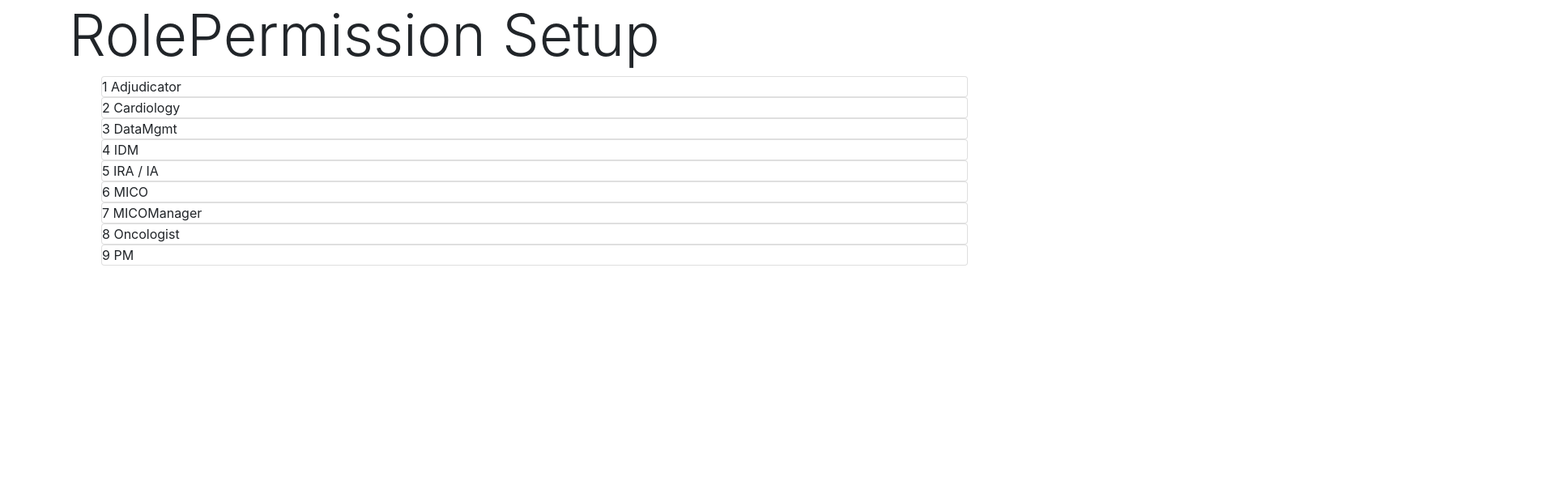
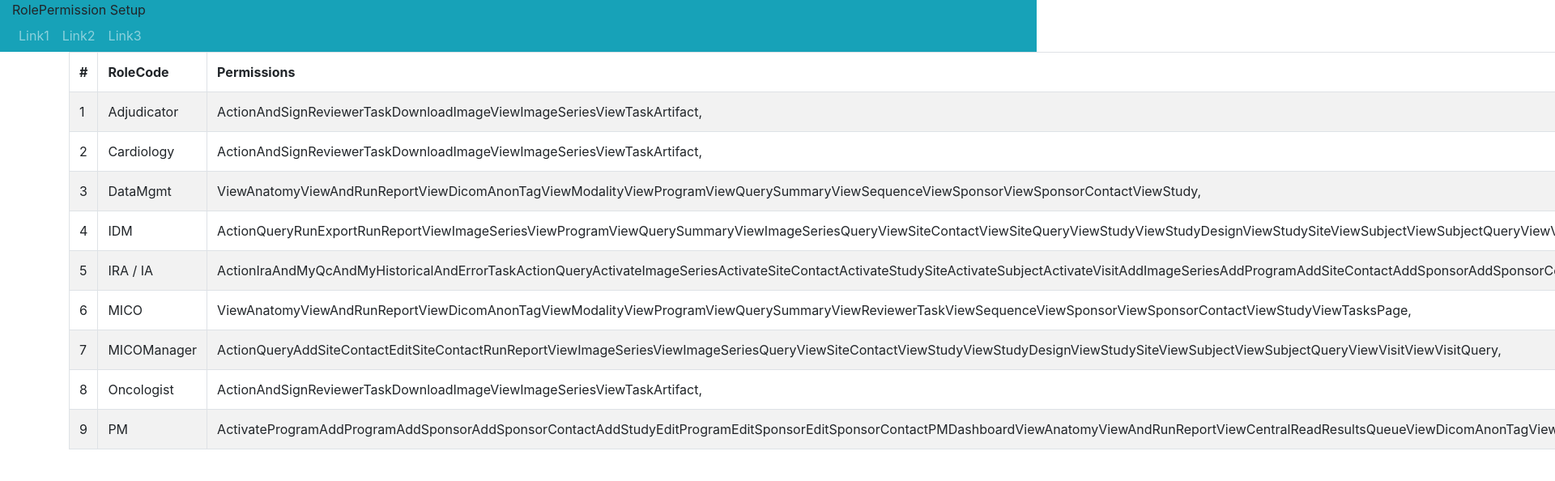
Before and after one commit to SergeyKozlovskij/reactTraining, a React (Create React App) app: page / in a window 1280 px wide. Shown: the top 594 px of the page at 81% size, 1920 px wide, since content can reach past the window. Built offline with nearby package versions, Linux system fonts and the light colour scheme.

Commit message:
trying bootstrap table

```diff
--- a/public/index.html
+++ b/public/index.html
@@ -4,6 +4,24 @@
     <title>React App</title>
 </head>
 <body>
+<nav class="navbar-static-top navbar-expand-lg bg-info bg-primary navbar-dark">
+    <div class="container-fluid">
+        <div class="navbar-header">
+            RolePermission Setup
+        </div>
+        <ul class="navbar-nav">
+            <li class="nav-item">
+                <a href="#" class="nav-link">Link1</a>
+            </li>
+            <li class="nav-item">
+                <a href="#" class="nav-link">Link2</a>
+            </li>
+            <li class="nav-item">
+                <a href="#" class="nav-link">Link3</a>
+            </li>
+        </ul>
+    </div>
+</nav>
 <div id="root"></div>
 </body>
 </html>
--- a/src/components/App.js
+++ b/src/components/App.js
@@ -7,9 +7,6 @@ class App extends Component {
     render() {
         return (
             <div className="container">
-                <h1 className="display-3">
-                    RolePermission Setup
-                </h1>
                 <RoleList/>
             </div>
         )
--- a/src/components/RoleList/index.js
+++ b/src/components/RoleList/index.js
@@ -4,14 +4,29 @@ import roles from '../../fixtures'
 import './style.css'
 
 class UserTable extends Component {
+
+
     roles = roles.map((role, index) => {
-        return (<Role role={role} index={index}/>)
+        return (
+            <tr>
+                <td>{index + 1}</td>
+                <td className="role_li" key={role.id}>{role.roleCode}</td>
+                <td>{role.permissions.map(permission => {
+                    return permission.permissionCode;
+                }).concat(", ")}</td>
+            </tr>
+        )
     });
 
     render() {
-        return (
-            <ul>{this.roles}</ul>
-        )
+        return (<table className="table table-striped table-bordered">
+            <tr>
+                <th>#</th>
+                <th>RoleCode</th>
+                <th>Permissions</th>
+            </tr>
+            <tbody>{this.roles}</tbody>
+        </table>)
     }
 }
 
```
